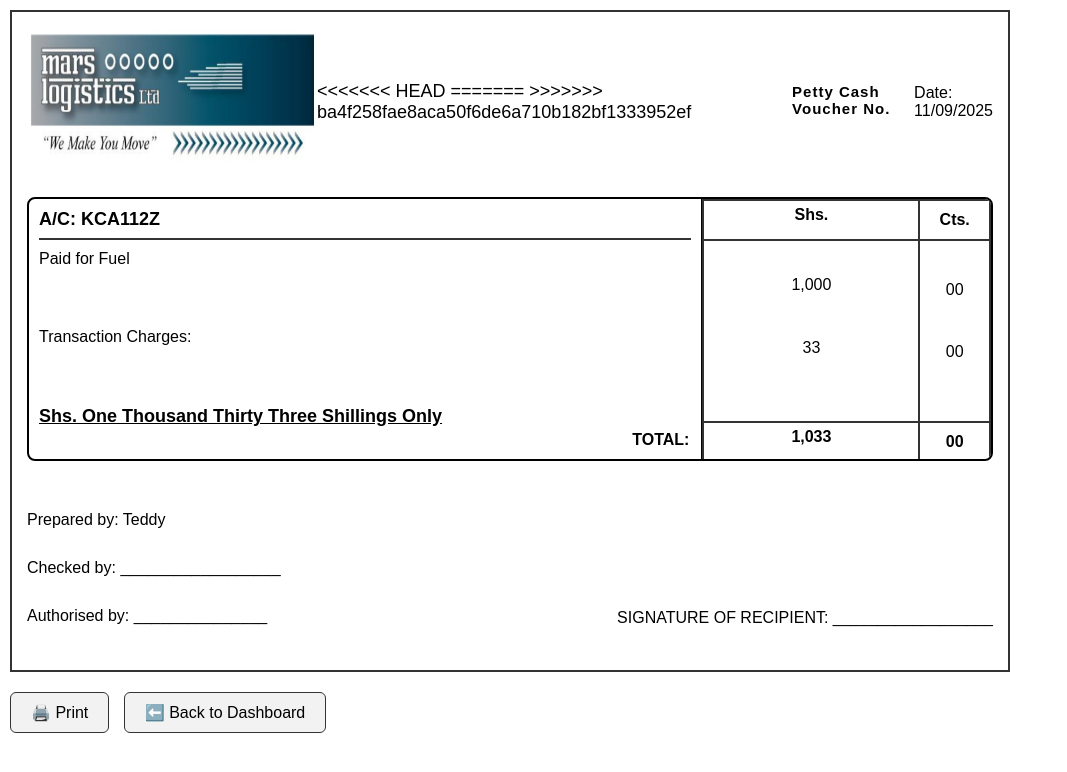
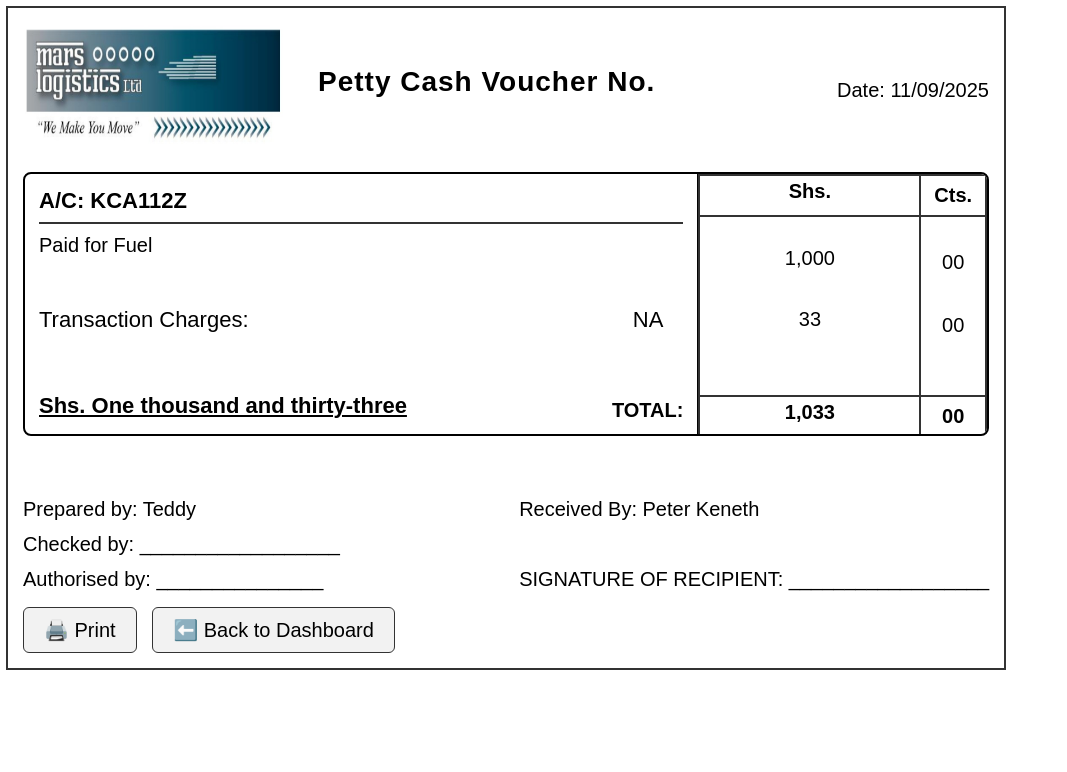
Before and after one commit to TRACY205/mars-logistics-dashboard, a Django app: page /expense/print/351/ in a window 1280 px wide. Shown: the top 772 px of the page, without its empty margins (0-1067 px from the left). Run offline with Django 5.2, Linux system fonts and the light colour scheme; a user stored in the database is signed in; data comes from the database, SQL or seed files in the repository; both versions use the stored data as it was after the commit.

Commit message:
Your descriptive commit message

```diff
--- a/cashflow/templates/cashflow/print_expense.html
+++ b/cashflow/templates/cashflow/print_expense.html
@@ -10,9 +10,9 @@
   <style>
     body {
       font-family: Arial, sans-serif;
-      font-size: 16px;
+      font-size: 20px; /* bigger base font */
       margin: 0;
-      padding: 10px;
+      padding: 6px; /* smaller padding for A6 fit */
     }
     .voucher {
       border: 2px solid #333;
@@ -25,36 +25,32 @@
       display: flex;
       align-items: center;
       justify-content: space-between;
-      margin-bottom: 20px;
-      font-size: 18px;
-    }
-    .company-line {
-      font-size: 16px;
-      margin-top: 5px;
+      margin-bottom: 14px;
+      font-size: 25px; /* bigger */
     }
     .voucher-title {
-    font-size: 15px;        /* larger text */
-    font-weight: bold;       /* bold */
-    margin-bottom: 5px;      /* spacing below */
-    color: #000000;             /* dark color */
-    letter-spacing: 1px;     /* optional spacing */
-     margin-left: 50px; /* pushes it to the right of the logo */
+      font-size: 28px;
+      font-weight: bold;
+      margin-bottom: 18px;
+      color: #000;
+      letter-spacing: 1px;
+      margin-left: 35px;
     }
-
     .row {
       display: flex;
-      margin-bottom: 20px;
+      margin-bottom: 14px;
     }
     .ac-wrapper {
       display: flex;
-      border: 2px solid #000000;
+      border: 2px solid #000;
       border-radius: 8px;
       width: 100%;
       overflow: hidden;
+      position: relative;
     }
     .ac-box {
       width: 70%;
-      padding: 10px;
+      padding: 14px;
       box-sizing: border-box;
       min-height: 260px;
       border-right: 1px solid #030303;
@@ -62,7 +58,7 @@
       word-wrap: break-word;
       overflow-wrap: break-word;
       white-space: normal;
-      font-size: 16px;
+      font-size: 20px; /* increased */
     }
     .ac-title {
       font-weight: bold;
@@ -71,39 +67,40 @@
       box-sizing: border-box;
       padding-bottom: 8px;
       margin-bottom: 10px;
-      font-size: 18px;
+      font-size: 22px; /* increased */
     }
     .receipt-line {
-      margin-top: 60px;
+      margin-top: 50px;
       font-weight: normal;
-      font-size: 16px;
+      font-size: 22px; /* bigger */
+      display: flex;
+      justify-content: space-between;
+      align-items: center;
+      padding-right: 20px;
     }
     .shs-inline {
       margin-top: 60px;
       font-weight: bold;
       text-decoration: underline;
-      font-size: 18px;
+      font-size: 22px; /* bigger */
     }
     .total-inside {
       position: absolute;
-      bottom: 10px;
-      right: 12px;
+      bottom: 12px;
+      right: 14px;
       font-weight: bold;
-      font-size: 16px;
+      font-size: 20px; /* bigger */
     }
-    /* Move only the Transaction Charges row up */
     .amount-box td.transaction-cell {
-    vertical-align: top;   /* aligns content to top */
-    padding-top: 4px;      /* reduce top padding to move it up */
+      vertical-align: top;
+      padding-top: 6px;
+      font-size: 20px; /* bigger */
     }
-
-
-
-
     .amount-box {
       width: 30%;
       display: flex;
       flex-direction: column;
+      font-size: 20px; /* bigger */
     }
     .amount-box table {
       width: 100%;
@@ -112,75 +109,57 @@
       height: 100%;
       table-layout: fixed;
       word-wrap: break-word;
-      font-size: 16px;
     }
-    /* Remove default borders */
     .amount-box th, .amount-box td {
       border: none;
-    font-size: 16px;
-    padding: 10px;
+      font-size: 20px; /* bigger */
+      padding: 8px;
     }
-
-/* Top border for the first row (header or first row of tbody) */
     .amount-box thead th,
     .amount-box tbody tr:first-child td {
       border-top: 2px solid #333;
     }
-
-/* Bottom border for footer row */
     .amount-box tfoot td {
-    border-top: 2px solid #333; /* bottom line for totals */
+      border-top: 2px solid #333;
       font-weight: bold;
-    padding-bottom: 8px;
+      padding-bottom: 6px;
     }
-
-/* Vertical line only between Shs and Cts (middle column) */
     .amount-box td:first-child, .amount-box th:first-child {
       border-right: 2px solid #333;
+      border-left: 2px solid #333;
+      width: 25%;
       padding-top: 0px;
     }
-
-
-/* Vertical borders */
-.amount-box td:first-child, .amount-box th:first-child {
-    border-left: 2px solid #333;
-}
-
     .amount-box td:last-child, .amount-box th:last-child {
       border-right: 2px solid #333;
+      width: 3%;
     }
-
-
-/* Optional vertical borders */
-.amount-box td:first-child, .amount-box th:first-child {
-    border-left: 2px solid #333;
+    .footer {
+      font-size: 22px;
+      margin-top: 50px;
+      width: 100%;
     }
-
-.amount-box td:last-child, .amount-box th:last-child {
-    border-right: 2px solid #333;
-}
-
-
-
-    .amount-box td:first-child, .amount-box th:first-child { width: 25%; }
-    .amount-box td:last-child, .amount-box th:last-child { width: 3%; }
-    .amount-box tfoot td { font-weight: bold; }
-    .footer {
+    .footer-flex {
       display: flex;
       justify-content: space-between;
-      margin-top: 50px;
-      font-size: 16px;
+      width: 100%;
     }
-    .footer-left div, .footer-right div { margin-bottom: 30px; }
-    .footer-right div {
-      margin-bottom: 0px;
-      margin-top: 98px;
+    .footer-flex div {
+      display: flex;
+      flex-direction: column;
+      justify-content: space-between;
     }
-    .buttons { margin-top: 20px; }
+    .footer-flex div span {
+      margin-top: 12px;
+      font-size: 20px; /* bigger */
+    }
+    .buttons {
+      margin-top: 16px;
+    }
     .buttons button {
       padding: 10px 20px;
       margin-right: 10px;
-      font-size: 16px;
+      font-size: 20px; /* bigger */
       cursor: pointer;
       border: 1px solid #333;
       border-radius: 6px;
@@ -189,7 +168,7 @@
     @media print {
       .buttons { display: none; }
       @page { size: A6 landscape; margin: 5mm; }
-      body { font-size: 14px; }
+      body { font-size: 35px; }
     }
   </style>
 </head>
@@ -197,40 +176,26 @@
   <div class="voucher">
     <!-- Header -->
     <div class="header">
-      <!-- Logo -->
-       <img src="{% static 'cashflow/images/mars_logo1.jpg' %}" alt="Mars Logo" style="height:150px; width:290px;">
-
-<<<<<<< HEAD
-
-
-=======
->>>>>>> ba4f258fae8aca50f6de6a710b182bf1333952ef
-
-
-
-      <!-- Voucher Title -->
+      <img src="{% static 'cashflow/images/mars_logo1.jpg' %}" alt="Mars Logo" style="height:135px; width:260px;">
       <div class="voucher-title">Petty Cash Voucher No. {{ expense.voucher_no }}</div>
-
-
-
-      <!-- Date -->
-      <div style="margin-left:auto; font-size:16px;">
-        Date: {{ expense.date|date:"d/m/Y" }}
-      </div>
+      <div style="margin-left:auto; font-size:20px;">Date: {{ expense.date|date:"d/m/Y" }}</div>
     </div>
 
+    <!-- Main Row -->
     <div class="row">
       <div class="ac-wrapper">
         <div class="ac-box">
           <div class="ac-title">A/C: {{ expense.charged_to }}</div>
           {{ expense.description }}
-          <div class="receipt-line transaction-label">Transaction Charges:</div>
+          <div class="receipt-line">
+            <span>Transaction Charges:</span>
+            <span>{{ expense.receipt_no }}</span>
+          </div>
           <div class="shs-inline">Shs. {{ total_outgoing|number_to_words }}</div>
           <div class="total-inside">TOTAL:</div>
         </div>
 
         <div class="amount-box">
-
           <table>
             <thead>
               <tr><th>Shs.</th><th>Cts.</th></tr>
@@ -241,13 +206,8 @@
                 <td>{{ expense.amount_withdrawn|floatformat:2|stringformat:"s"|slice:"-2:" }}</td>
               </tr>
               <tr>
-                <tr>
                 <td class="transaction-cell">{{ expense.withdrawal_charges|floatformat:0|intcomma }}</td>
                 <td class="transaction-cell">{{ expense.withdrawal_charges|floatformat:2|stringformat:"s"|slice:"-2:" }}</td>
-</tr>
-
-
-
               </tr>
             </tbody>
             <tfoot>
@@ -263,13 +223,15 @@
 
     <!-- Footer -->
     <div class="footer">
-      <div class="footer-left">
-        <div>Prepared by: {{ request.user.username }}</div>
-        <div>Checked by: __________________</div>
-        <div>Authorised by: _______________</div>
+      <div class="footer-flex">
+        <div>
+          <span>Prepared by: {{ request.user.username }}</span>
+          <span>Checked by: __________________</span>
+          <span>Authorised by: _______________</span>
         </div>
-      <div class="footer-right">
-        <div>SIGNATURE OF RECIPIENT: __________________</div>
+        <div>
+          <span>Received By: {{ expense.received_by|default:"__________________" }}</span>
+          <span>SIGNATURE OF RECIPIENT: __________________</span>
         </div>
       </div>
     </div>
@@ -279,5 +241,6 @@
       <button onclick="window.print()">🖨️ Print</button>
       <button onclick="window.location.href='/dashboard/'">⬅️ Back to Dashboard</button>
     </div>
+  </div>
 </body>
 </html>
--- a/cashflow/templatetags/number_to_words.py
+++ b/cashflow/templatetags/number_to_words.py
@@ -1,45 +1,11 @@
 from django import template
-import math
+from num2words import num2words  # pip install num2words
 
 register = template.Library()
 
-# Words for digits
-ones = ("", "One", "Two", "Three", "Four", "Five", "Six", "Seven", "Eight", "Nine")
-tens = ("", "", "Twenty", "Thirty", "Forty", "Fifty", "Sixty", "Seventy", "Eighty", "Ninety")
-teens = ("Ten", "Eleven", "Twelve", "Thirteen", "Fourteen", "Fifteen", "Sixteen",
-         "Seventeen", "Eighteen", "Nineteen")
-
-# Helper function to convert numbers to words
-def _num_to_words(n):
-    if n == 0:
-        return "Zero"
-    words = ""
-    if n >= 1000:
-        words += _num_to_words(n // 1000) + " Thousand "
-        n %= 1000
-    if n >= 100:
-        words += ones[n // 100] + " Hundred "
-        n %= 100
-    if n >= 20:
-        words += tens[n // 10] + " "
-        n %= 10
-    elif n >= 10:
-        words += teens[n - 10] + " "
-        n = 0
-    if n > 0:
-        words += ones[n] + " "
-    return words.strip()
-
-# Template filter
 @register.filter
 def number_to_words(value):
     try:
-        value = float(value)
-        shs = int(math.floor(value))
-        cts = int(round((value - shs) * 100))
-        if cts > 0:
-            return f"{_num_to_words(shs)} Shillings and {cts} Cents Only"
-        else:
-            return f"{_num_to_words(shs)} Shillings Only"
-    except:
+        return num2words(value, to='cardinal', lang='en').capitalize()
+    except Exception:
         return value
--- a/cashflow/views.py
+++ b/cashflow/views.py
@@ -443,60 +443,56 @@
         "total_shs": totals["total_shs"] or 0,
         "total_cts": totals["total_cts"] or 0,
     })
+from django.shortcuts import render
+from .models import Expense
+from django.db.models import Sum
+from django.utils import timezone
+
+def pettycash_summary(request):
+    # Get filter dates from GET params
+    day = request.GET.get('day')
+    start_date = request.GET.get('start_date')
+    end_date = request.GET.get('end_date')
+
+    # Default dates if not provided
+    today = timezone.now().date()
+    if not start_date:
+        start_date = today
+    if not end_date:
+        end_date = today
+
+    # Filter expenses
+    expenses = Expense.objects.filter(date__range=[start_date, end_date]).order_by('date')
+
+    # Totals
+    totals = {
+        'deposited': expenses.aggregate(Sum('amount_deposited'))['amount_deposited__sum'] or 0,
+        'withdrawn': expenses.aggregate(Sum('amount_withdrawn'))['amount_withdrawn__sum'] or 0,
+        'withdrawal_charges': expenses.aggregate(Sum('withdrawal_charges'))['withdrawal_charges__sum'] or 0,
+    }
+
+    # Prepared by & approved by (example)
+    prepared_by = request.user.username if request.user.is_authenticated else "__________________"
+    approved_by = ""  # Replace with actual approver if needed
+
+    context = {
+        'expenses': expenses,
+        'totals': totals,
+        'prepared_by': prepared_by,
+        'approved_by': approved_by,
+        'today': today,
+        'day': day,
+        'start_date': start_date,
+        'end_date': end_date,
+    }
+    return render(request, 'cashflow/pettycash_summary.html', context)
 
 
 
-from django.shortcuts import render
-from django.db.models import Sum
-from datetime import datetime
-from .models import Expense
 
-def pettycash_summary(request):
-    day = request.GET.get("day")
-    start_date = request.GET.get("start_date")
-    end_date = request.GET.get("end_date")
 
-    expenses = Expense.objects.all()
 
-    if day:
-        try:
-            day_obj = datetime.strptime(day, "%Y-%m-%d").date()
-            expenses = expenses.filter(date=day_obj)
-            start_date, end_date = day_obj, day_obj
-        except ValueError:
-            pass
-    elif start_date and end_date:
-        try:
-            start_date_obj = datetime.strptime(start_date, "%Y-%m-%d").date()
-            end_date_obj = datetime.strptime(end_date, "%Y-%m-%d").date()
-            expenses = expenses.filter(date__range=[start_date_obj, end_date_obj])
-            start_date, end_date = start_date_obj, end_date_obj
-        except ValueError:
-            pass
 
-    # Totals
-    totals = expenses.aggregate(
-        deposited=Sum("amount_deposited") or 0,
-        withdrawn=Sum("amount_withdrawn") or 0,
-        withdrawal_charges=Sum("withdrawal_charges") or 0,
-    )
-
-    # Closing balance = last running balance
-    last_balance = expenses.order_by("-date", "-id").first()
-    closing_balance = last_balance.running_balance if last_balance else 0
-
-    context = {
-        "day": day,
-        "start_date": start_date,
-        "end_date": end_date,
-        "expenses": expenses,
-        "totals": totals,
-        "closing_balance": closing_balance,
-         "prepared_by": request.user.username if request.user.is_authenticated else "Anonymous",
-          "approved_by": request.user.get_full_name() or request.user.username if (request.user.is_authenticated and request.user.is_staff) else None,
-    }
-
-    return render(request, "cashflow/pettycash_summary.html", context)
 
 
 from django.shortcuts import render, get_object_or_404
```
Also changed, not shown: cashflow/templates/cashflow/pettycash_summary.html (+54 -53 lines), cashflow/templates/cashflow/upload.html (+46 -0 lines), cashflow/templates/cashflow/user_dashboard.html (+67 -36 lines), cashflow/migrations/0001_initial.py, cashflow/migrations/0002_alter_expense_status.py (deleted), cashflow/migrations/0003_alter_expense_status.py (deleted), cashflow/migrations/0004_alter_expense_date.py (deleted), cashflow/templates/cashflow/print_voucher.html (added), cashflow/templatetags/__init__.py (added), db.sqlite3, 3 other files. Lines whose indentation alone changed are shown as unchanged.
